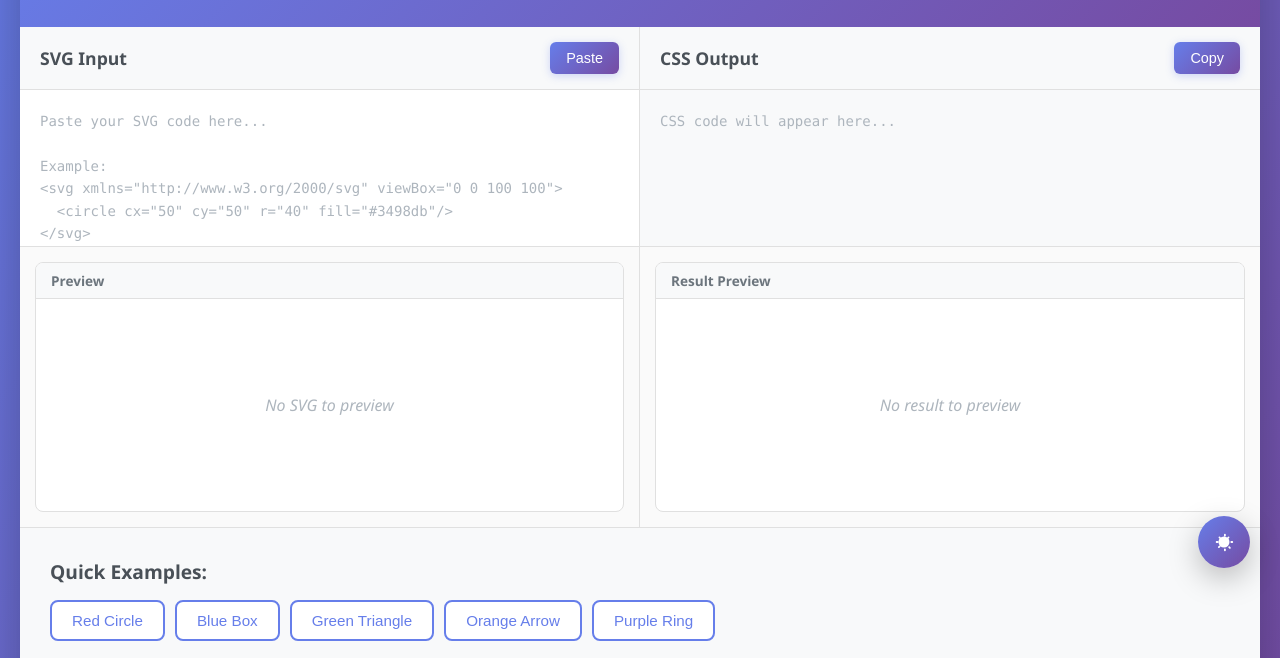
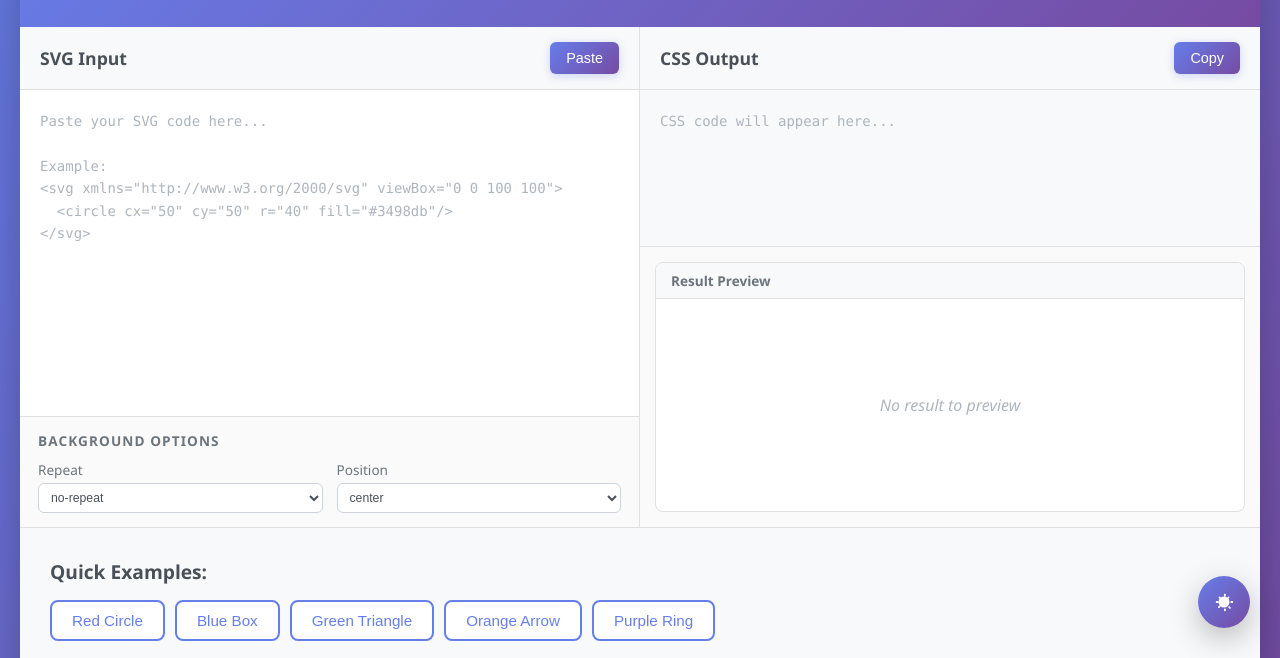
Before and after one commit to shaikotahmed19/svgtocss, a plain HTML site: page index.html in a window 1280 px wide. Shown: the part 142-800 px from the top of the page. Drawn offline with Linux system fonts and the light colour scheme.

Commit message:
bg options

```diff
--- a/index.html
+++ b/index.html
@@ -4,6 +4,7 @@
     <meta charset="UTF-8">
     <meta name="viewport" content="width=device-width, initial-scale=1.0">
     <title>SVG to CSS Background Converter</title>
+    <link rel="icon" href="favicon.svg" type="image/svg+xml">
     <link rel="stylesheet" href="styles.css">
 </head>
 <body>
@@ -20,10 +21,34 @@
                     <button id="pasteAndClearBtn" class="btn-clear">Clear</button>
                 </div>
                 <textarea id="svgInput" class="editor" placeholder="Paste your SVG code here...&#10;&#10;Example:&#10;&lt;svg xmlns=&quot;http://www.w3.org/2000/svg&quot; viewBox=&quot;0 0 100 100&quot;&gt;&#10;  &lt;circle cx=&quot;50&quot; cy=&quot;50&quot; r=&quot;40&quot; fill=&quot;#3498db&quot;/&gt;&#10;&lt;/svg&gt;"></textarea>
-                <div class="preview-section">
-                    <div class="preview-box">
-                        <div class="preview-label">Preview</div>
-                        <div id="previewInput" class="preview-content"></div>
+                <div class="options-section">
+                    <div class="options-header">
+                        <span class="options-title">Background options</span>
+                    </div>
+                    <div class="options-grid">
+                        <label class="option-field">
+                            <span class="option-label">Repeat</span>
+                            <select id="bgRepeat" class="option-select">
+                                <option value="no-repeat">no-repeat</option>
+                                <option value="repeat">repeat</option>
+                                <option value="repeat-x">repeat-x</option>
+                                <option value="repeat-y">repeat-y</option>
+                            </select>
+                        </label>
+                        <label class="option-field">
+                            <span class="option-label">Position</span>
+                            <select id="bgPosition" class="option-select">
+                                <option value="center center">center</option>
+                                <option value="top left">top left</option>
+                                <option value="top center">top center</option>
+                                <option value="top right">top right</option>
+                                <option value="center left">center left</option>
+                                <option value="center right">center right</option>
+                                <option value="bottom left">bottom left</option>
+                                <option value="bottom center">bottom center</option>
+                                <option value="bottom right">bottom right</option>
+                            </select>
+                        </label>
                     </div>
                 </div>
             </div>
--- a/script.js
+++ b/script.js
@@ -7,6 +7,8 @@ const exampleBtns = document.querySelectorAll('.example-btn');
 const toast = document.getElementById('toast');
 const previewInput = document.getElementById('previewInput');
 const previewOutput = document.getElementById('previewOutput');
+const bgRepeatSelect = document.getElementById('bgRepeat');
+const bgPositionSelect = document.getElementById('bgPosition');
 const themeDropdown = document.getElementById('themeDropdown');
 const themeToggleBtn = document.getElementById('themeToggleBtn');
 const themeMenu = document.getElementById('themeMenu');
@@ -42,12 +44,25 @@ function convertSvgToCss(svgCode) {
 // Update output in real-time
 function updateOutput() {
     const svgCode = svgInput.value;
-    const cssCode = convertSvgToCss(svgCode);
-    cssOutput.value = cssCode;
+    const baseCss = convertSvgToCss(svgCode);
+
+    let fullCss = baseCss;
+
+    // Append background options when SVG is valid
+    if (baseCss && !baseCss.startsWith('/* Error:')) {
+        const repeatValue = bgRepeatSelect ? bgRepeatSelect.value : 'no-repeat';
+        const positionValue = bgPositionSelect ? bgPositionSelect.value : 'center center';
+
+        fullCss = `${baseCss}
+background-repeat: ${repeatValue};
+background-position: ${positionValue};`;
+    }
+
+    cssOutput.value = fullCss;
 
     // Update preview boxes
     updatePreviewInput(svgCode);
-    updatePreviewOutput(cssCode);
+    updatePreviewOutput(fullCss);
 
     // Update clear/paste button label based on input content
     updateClearPasteButton();
@@ -55,6 +70,10 @@ function updateOutput() {
 
 // Update input preview
 function updatePreviewInput(svgCode) {
+    if (!previewInput) {
+        return;
+    }
+
     if (!svgCode || svgCode.trim() === '') {
         previewInput.innerHTML = '<div style="color: #adb5bd; font-style: italic;">No SVG to preview</div>';
         return;
@@ -89,8 +108,8 @@ function updatePreviewOutput(cssCode) {
             previewOutput.innerHTML = '';
             previewOutput.style.backgroundImage = `url("${urlMatch[1]}")`;
             previewOutput.style.backgroundSize = 'contain';
-            previewOutput.style.backgroundRepeat = 'no-repeat';
-            previewOutput.style.backgroundPosition = 'center';
+            previewOutput.style.backgroundRepeat = bgRepeatSelect ? bgRepeatSelect.value : 'no-repeat';
+            previewOutput.style.backgroundPosition = bgPositionSelect ? bgPositionSelect.value : 'center center';
         } else {
             previewOutput.innerHTML = '<div style="color: #dc3545;">Could not extract URL</div>';
         }
@@ -253,6 +272,14 @@ copyBtn.addEventListener('click', copyToClipboard);
 
 clearBtn.addEventListener('click', handleClearPasteClick);
 
+if (bgRepeatSelect) {
+    bgRepeatSelect.addEventListener('change', updateOutput);
+}
+
+if (bgPositionSelect) {
+    bgPositionSelect.addEventListener('change', updateOutput);
+}
+
 if (themeToggleBtn) {
     themeToggleBtn.addEventListener('click', (e) => {
         e.stopPropagation();
--- a/styles.css
+++ b/styles.css
@@ -96,6 +96,67 @@ header h1 {
     font-weight: 600;
 }
 
+.options-section {
+    border-top: 1px solid #e0e0e0;
+    padding: 14px 18px;
+    background: #fafafa;
+}
+
+.options-header {
+    display: flex;
+    align-items: center;
+    justify-content: space-between;
+    margin-bottom: 10px;
+}
+
+.options-title {
+    font-size: 0.85em;
+    text-transform: uppercase;
+    letter-spacing: 0.08em;
+    color: #6c757d;
+    font-weight: 600;
+}
+
+.options-grid {
+    display: grid;
+    grid-template-columns: repeat(2, minmax(0, 1fr));
+    gap: 10px 14px;
+}
+
+@media (max-width: 768px) {
+    .options-grid {
+        grid-template-columns: 1fr;
+    }
+}
+
+.option-field {
+    display: flex;
+    flex-direction: column;
+    gap: 4px;
+    font-size: 0.85em;
+}
+
+.option-label {
+    color: #6c757d;
+    font-weight: 500;
+}
+
+.option-select {
+    border-radius: 6px;
+    border: 1px solid #ced4da;
+    padding: 6px 8px;
+    font-size: 0.9em;
+    color: #495057;
+    background: #ffffff;
+    outline: none;
+    transition: border-color 0.2s ease, box-shadow 0.2s ease, background-color 0.2s ease;
+}
+
+.option-select:focus {
+    border-color: #667eea;
+    box-shadow: 0 0 0 2px rgba(102, 126, 234, 0.25);
+}
+
 body.theme-dark .editor-box {
     border-right-color: #1f2937;
 }
@@ -107,6 +168,30 @@ body.theme-dark .editor-header {
 
 body.theme-dark .editor-header h3 {
     color: #e5e7eb;
+}
+
+body.theme-dark .options-section {
+    border-top-color: #1f2937;
+    background: #020617;
+}
+
+body.theme-dark .options-title {
+    color: #9ca3af;
+}
+
+body.theme-dark .option-label {
+    color: #9ca3af;
+}
+
+body.theme-dark .option-select {
+    border-color: #1f2937;
+    background: #020617;
+    color: #e5e7eb;
+}
+
+body.theme-dark .option-select:focus {
+    border-color: #4f46e5;
+    box-shadow: 0 0 0 2px rgba(79, 70, 229, 0.45);
 }
 
 .preview-section {
@@ -342,7 +427,7 @@ body.theme-dark .info-box p {
 
 .theme-dropdown {
     position: fixed;
-    bottom: 90px;
+    bottom: 30px;
     right: 30px;
     z-index: 950;
 }
```
Also changed, not shown: favicon.svg (added).
